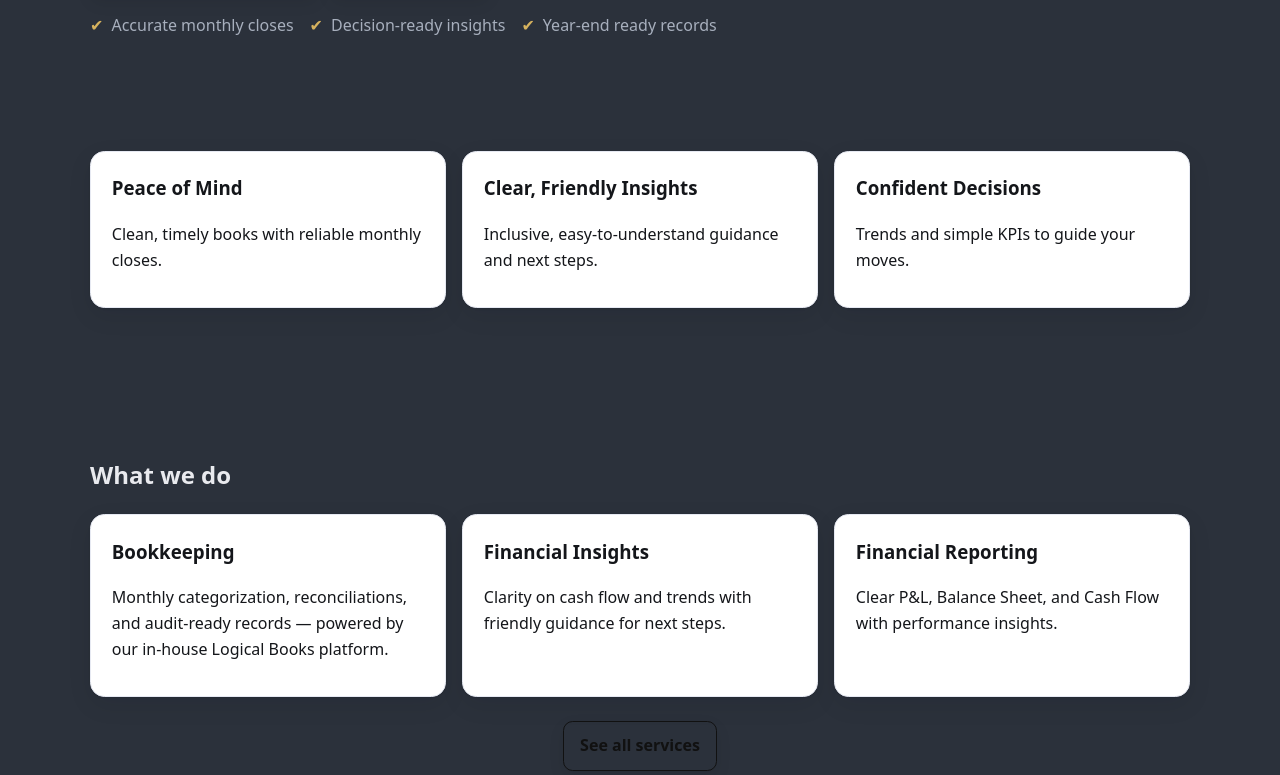
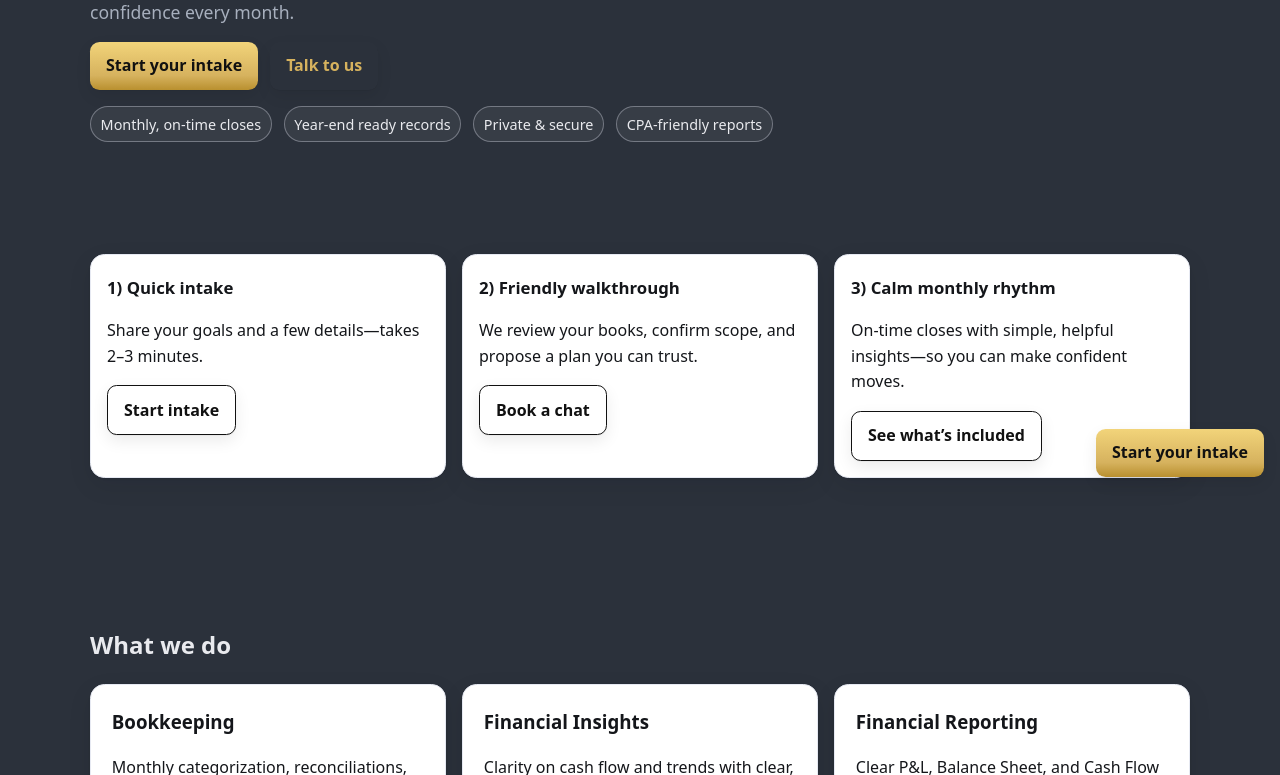
Before and after one commit to LukeL152/logicalbooks.com, a website: page index.html in a window 1280 px wide. Shown: the part 307-1082 px from the top of the page. Drawn offline with Linux system fonts and the light colour scheme.

Commit message:
Conversion-focused redesign: dark steel theme, stronger hero+CTAs, trust badges, 3-step flow, floating intake CTA, service page CTAs, about copy emphasizing proprietary platform.

```diff
--- a/assets/css/styles.css
+++ b/assets/css/styles.css
@@ -113,7 +113,7 @@ main#main.is-loading { opacity: .25; }
   radial-gradient(700px 300px at -100px -150px, rgba(17,17,17,.06), transparent 60%);
 }
 .hero-content { text-align: left; max-width: 760px; }
-.hero h1 { font-size: clamp(2rem, 5vw, 3rem); line-height: 1.1; margin: 0 0 .5rem; }
+.hero h1 { font-size: clamp(2.2rem, 5.4vw, 3.4rem); line-height: 1.08; margin: 0 0 .5rem; }
 .hero p { font-size: 1.1rem; color: var(--muted); margin: 0 0 1rem; }
 .cta-row { display: flex; gap: .75rem; flex-wrap: wrap; margin-top: .75rem; }
 .trust-points { display: flex; gap: 1rem; padding: 0; margin: 1rem 0 0; list-style: none; color: var(--muted); flex-wrap: wrap; }
@@ -175,3 +175,12 @@ input:focus, select:focus, textarea:focus { outline: 2px solid rgba(212,175,55,.
 
 /* Utilities */
 .sr-only { position: absolute !important; width: 1px; height: 1px; padding: 0; margin: -1px; overflow: hidden; clip: rect(0,0,0,0); border: 0; }
+/* Conversion helpers */
+.trust-bar { display: flex; flex-wrap: wrap; gap: .5rem .75rem; margin-top: 1rem; }
+.badge { display: inline-block; padding: .35rem .6rem; border-radius: 999px; border: 1px solid rgba(230,233,242,.35); color: var(--text); background: rgba(255,255,255,.06); font-size: .9rem; }
+.steps { display: grid; gap: 1rem; grid-template-columns: 1fr; }
+@media (min-width: 720px) { .steps { grid-template-columns: repeat(3, 1fr); } }
+.step { background: var(--panel); color: #14161a; border: 1px solid var(--stroke); border-radius: .9rem; padding: 1rem; box-shadow: var(--shadow); }
+.step h3 { margin: .25rem 0 .25rem; font-size: 1.05rem; }
+.floating-cta { position: fixed; right: 1rem; bottom: 1rem; z-index: 60; }
+@media (max-width: 640px) { .floating-cta { left: 1rem; right: 1rem; bottom: .75rem; } .floating-cta .btn { width: 100%; text-align: center; } }
--- a/assets/templates/about.html
+++ b/assets/templates/about.html
@@ -1,7 +1,7 @@
 <section class="page-hero">
   <div class="container">
     <h1>About Logical Books</h1>
-    <p>We help owners make confident decisions with clean, timely books.</p>
+    <p>We help owners make confident decisions with clean, timely books—and clear, kind guidance.</p>
   </div>
 </section>
 
@@ -11,6 +11,7 @@
       <h2>Our Story</h2>
       <p>Logical Books was founded to bring clarity and calm to small business finances. After years supporting founders and finance teams, we saw how accurate, approachable bookkeeping helps leaders sleep better and grow faster.</p>
       <p>Today we support service businesses, e‑commerce brands, and local companies with monthly bookkeeping and insightful management reporting—always on time, always explained in simple, friendly terms.</p>
+      <p>Behind the scenes, we use our proprietary Logical Books platform to reduce manual work, spot issues early, and share insights faster—while keeping your data private and secure.</p>
     </div>
     <div>
       <h2>Our Values</h2>
@@ -44,7 +45,7 @@
     <div class="card">
       <h3>Founder & Principal</h3>
       <p>Our founder combines hands‑on small business experience with rigorous financial discipline. Whether you’re reconciling your first month or preparing for a lender review, you’ll have a steady, proactive partner.</p>
-      <a class="btn btn-secondary" href="#/contact">Book a free consultation</a>
+      <a class="btn btn-primary" href="#/intake">Start your intake</a>
     </div>
   </div>
 </section>
--- a/assets/templates/home.html
+++ b/assets/templates/home.html
@@ -1,35 +1,39 @@
 <section class="hero">
   <div class="container">
     <div class="hero-content">
-      <h1>Bookkeeping for peace of mind</h1>
-      <p>Clean, timely books and decision-ready insights—so you can focus on growth.</p>
+      <h1>Clean books. Calm mind. Clear next steps.</h1>
+      <p>Friendly, reliable bookkeeping with decision‑ready insights—so you can lead with confidence every month.</p>
       <div class="cta-row">
-        <a class="btn btn-primary" href="#/contact">Book a free consultation</a>
-        <a class="btn btn-secondary" href="#/services">Explore services</a>
+        <a class="btn btn-primary" href="#/intake">Start your intake</a>
+        <a class="btn btn-secondary" href="#/contact">Talk to us</a>
       </div>
-      <ul class="trust-points">
-        <li>Accurate monthly closes</li>
-        <li>Decision-ready insights</li>
-        <li>Year‑end ready records</li>
-      </ul>
+      <div class="trust-bar">
+        <span class="badge">Monthly, on‑time closes</span>
+        <span class="badge">Year‑end ready records</span>
+        <span class="badge">Private & secure</span>
+        <span class="badge">CPA‑friendly reports</span>
+      </div>
     </div>
   </div>
 </section>
 
 <section class="features section">
-  <div class="container grid-3">
-    <article class="card">
-      <h3>Peace of Mind</h3>
-      <p>Clean, timely books with reliable monthly closes.</p>
-    </article>
-    <article class="card">
-      <h3>Clear, Friendly Insights</h3>
-      <p>Inclusive, easy‑to‑understand guidance and next steps.</p>
-    </article>
-    <article class="card">
-      <h3>Confident Decisions</h3>
-      <p>Trends and simple KPIs to guide your moves.</p>
-    </article>
+  <div class="container steps">
+    <div class="step">
+      <h3>1) Quick intake</h3>
+      <p>Share your goals and a few details—takes 2–3 minutes.</p>
+      <a class="btn btn-outline" href="#/intake">Start intake</a>
+    </div>
+    <div class="step">
+      <h3>2) Friendly walkthrough</h3>
+      <p>We review your books, confirm scope, and propose a plan you can trust.</p>
+      <a class="btn btn-outline" href="#/contact">Book a chat</a>
+    </div>
+    <div class="step">
+      <h3>3) Calm monthly rhythm</h3>
+      <p>On‑time closes with simple, helpful insights—so you can make confident moves.</p>
+      <a class="btn btn-outline" href="#/services">See what’s included</a>
+    </div>
   </div>
 </section>
 
@@ -39,11 +43,11 @@
     <div class="grid-3">
       <article class="card service">
         <h3>Bookkeeping</h3>
-        <p>Monthly categorization, reconciliations, and audit‑ready records — powered by our in‑house Logical Books platform.</p>
+        <p>Monthly categorization, reconciliations, and audit‑ready records—powered by our in‑house Logical Books platform.</p>
       </article>
       <article class="card service">
         <h3>Financial Insights</h3>
-        <p>Clarity on cash flow and trends with friendly guidance for next steps.</p>
+        <p>Clarity on cash flow and trends with clear, kind guidance for next steps.</p>
       </article>
       <article class="card service">
         <h3>Financial Reporting</h3>
@@ -51,7 +55,7 @@
       </article>
     </div>
     <div class="center mt">
-      <a class="btn btn-outline" href="#/services">See all services</a>
+      <a class="btn btn-primary" href="#/intake">Get a tailored quote</a>
     </div>
   </div>
 </section>
@@ -59,6 +63,10 @@
 <section class="cta-banner">
   <div class="container cta-banner-inner">
     <p>Ready for calm, clear books and better decisions?</p>
-    <a class="btn btn-primary" href="#/contact">Get in touch</a>
+    <a class="btn btn-primary" href="#/intake">Start your intake</a>
   </div>
 </section>
+
+<div class="floating-cta">
+  <a class="btn btn-primary" href="#/intake">Start your intake</a>
+  </div>
--- a/assets/templates/services.html
+++ b/assets/templates/services.html
@@ -9,12 +9,13 @@
   <div class="container services-list">
     <article class="card">
       <h2 id="bookkeeping">Bookkeeping</h2>
-      <p>Accurate, timely bookkeeping with monthly closes: categorization, reconciliations, and year‑end ready financials — powered by our in‑house Logical Books platform.</p>
+      <p>Accurate, timely bookkeeping with monthly closes: categorization, reconciliations, and year‑end ready financials—powered by our in‑house Logical Books platform.</p>
       <ul class="checklist">
         <li>Monthly categorization and bank/credit card reconciliations</li>
         <li>Close the books on schedule, every month</li>
         <li>Catch‑up bookkeeping and clean‑start migrations</li>
       </ul>
+      <a class="btn btn-primary" href="#/intake">Get a tailored quote</a>
     </article>
 
     <article class="card">
@@ -25,6 +26,7 @@
         <li>Trends, budget vs. actuals, and simple KPIs</li>
         <li>Cash flow highlights</li>
       </ul>
+      <a class="btn btn-primary" href="#/intake">Start your intake</a>
     </article>
 
     <article class="card">
@@ -35,9 +37,10 @@
         <li>Cash flow frameworks and forecasting</li>
         <li>Operational best practices</li>
       </ul>
+      <a class="btn btn-primary" href="#/contact">Talk to us</a>
     </article>
   </div>
   <div class="container center mt">
-    <a class="btn btn-primary" href="#/contact">Request pricing & availability</a>
+    <a class="btn btn-primary" href="#/intake">Request pricing & availability</a>
   </div>
 </section>
```
